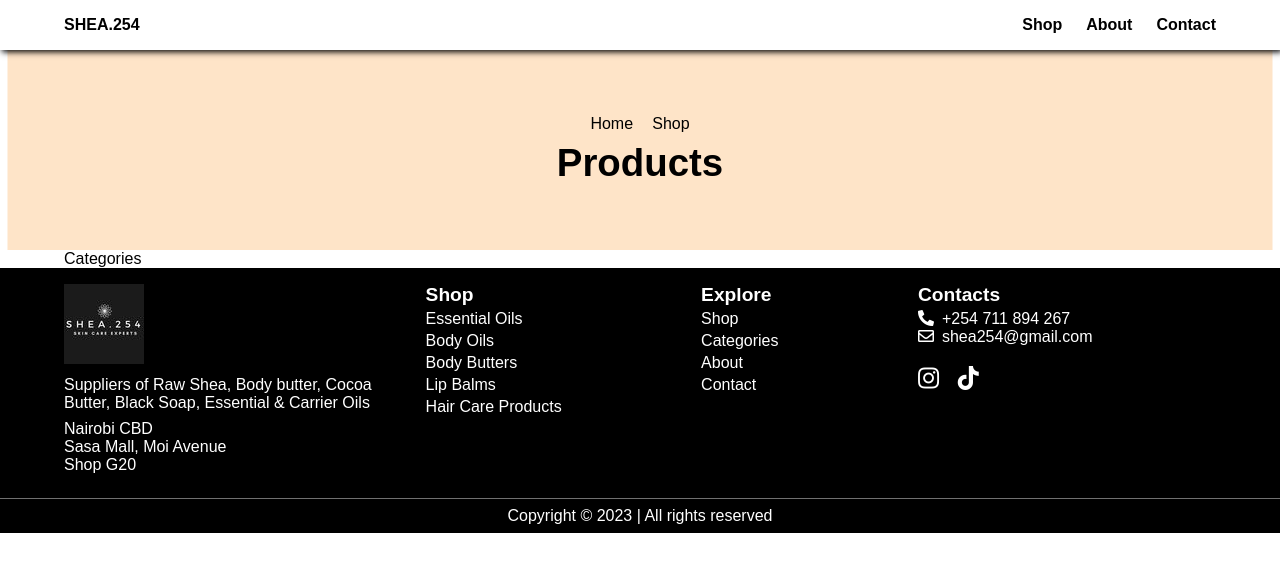
After one commit to AlexAaqil/shea254, a Django app: page /shop/ in a window 1280 px wide. The commit adds this page. Shown: the top 572 px of the page. Run offline with Django 4.2, Linux system fonts and the light colour scheme; some libraries are stand-ins or nearby versions.

Commit message:
initialized the structure for the shop page

```diff
--- a/backend/core/urls.py
+++ b/backend/core/urls.py
@@ -7,6 +7,7 @@ app_name = 'core'
 
 urlpatterns = [
     path('', views.index, name='index'),
+    path('shop/', views.shop, name='shop'),
     path('about/', views.about, name='about'),
     path('contact/', views.contact, name='contact'),
 ]
--- a/backend/core/views.py
+++ b/backend/core/views.py
@@ -13,6 +13,10 @@ def index(request):
     return render(request, 'core/index.html', context)
 
 
+def shop(request):
+    return render(request, 'core/shop.html')
+
+
 def about(request):
     return render(request, 'core/about.html')
 
--- /dev/null
+++ b/backend/static/css/_shop.scss
@@ -0,0 +1,30 @@
+.Shop {
+  .container {
+    .hero {
+      background: $theme_background;
+      height: 20vh;
+
+      .breadcrumb {
+        list-style: none;
+        display: flex;
+        justify-content: center;
+        gap: 0 1.2em;
+        margin: 0 0 0.5em;
+      }
+
+      h1 {
+        font-size: max(2em, 3vw);
+      }
+    }
+  }
+}
+
+@media screen and (width >= $desktop_width) {
+    .Shop {
+        .container {
+            .hero {
+                height: 25vh;
+            }
+        }
+    }
+}
--- a/backend/static/css/styles.css
+++ b/backend/static/css/styles.css
@@ -21,6 +21,7 @@ html {
 
 .grid_center {
   display: grid;
+  justify-items: center;
   align-content: center;
 }
 
@@ -282,6 +283,26 @@ nav .container ul li a {
     margin: 0 0 1em;
   }
 }
+.Shop .container .hero {
+  background: hsl(31, 96%, 89%);
+  height: 20vh;
+}
+.Shop .container .hero .breadcrumb {
+  list-style: none;
+  display: flex;
+  justify-content: center;
+  gap: 0 1.2em;
+  margin: 0 0 0.5em;
+}
+.Shop .container .hero h1 {
+  font-size: max(2em, 3vw);
+}
+
+@media screen and (width >= 726px) {
+  .Shop .container .hero {
+    height: 25vh;
+  }
+}
 footer {
   background: #000;
   color: #fff;
--- a/backend/static/css/styles.scss
+++ b/backend/static/css/styles.scss
@@ -18,4 +18,5 @@ a {
 @import "homepage";
 @import "about";
 @import "contact";
+@import "shop";
 @import "footer";
--- /dev/null
+++ b/backend/templates/core/shop.html
@@ -0,0 +1,32 @@
+{% extends 'partials/base.html' %}
+{% load static %}
+{% block body_content %}
+{% include 'partials/navbar.html' %}
+
+<section class="Shop">
+    <div class="container">
+        <div class="hero container_fluid grid_center">
+            <div aria-label="breadcrumb">
+                <ul class="breadcrumb">
+                    <li class="active" aria-current="page"><a href="">Home</a></li>
+                    <li><a href="">Shop</a></li>
+                </ul>
+            </div>
+
+            <h1>Products</h1>
+        </div>
+
+        <div class="main_content">
+            <div class="sidenav">
+                <a href="">Categories</a>
+            </div>
+
+            <div class="products">
+
+            </div>
+        </div>
+    </div>
+</section>
+
+{% include 'partials/footer.html' %}
+{% endblock body_content %}
--- a/backend/templates/partials/navbar.html
+++ b/backend/templates/partials/navbar.html
@@ -5,7 +5,7 @@
     </div>
 
     <ul>
-      <li><a href="#">Shop</a></li>
+      <li><a href="{% url 'core:shop' %}">Shop</a></li>
       <li><a href="{% url 'core:about' %}">About</a></li>
       <li><a href="{% url 'core:contact' %}">Contact</a></li>
     </ul>
```
Also changed, not shown: 1 other file.
